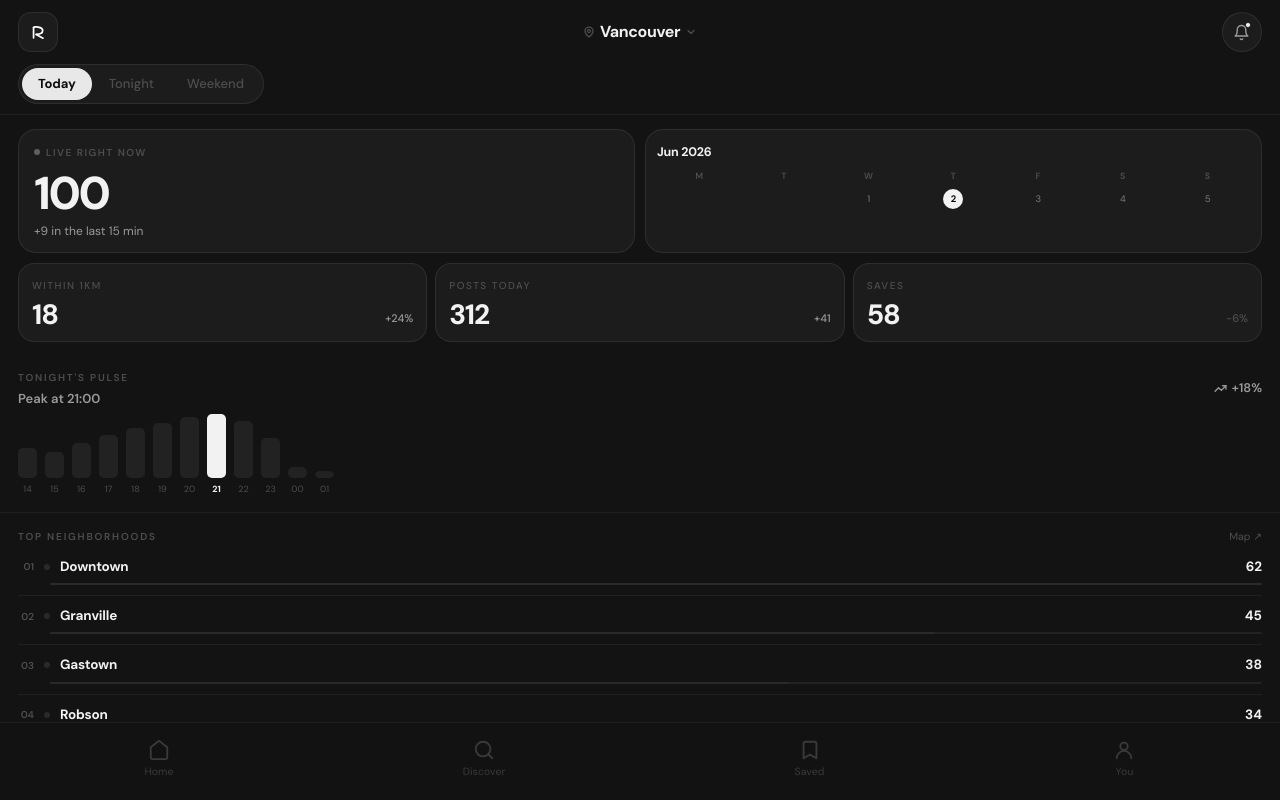
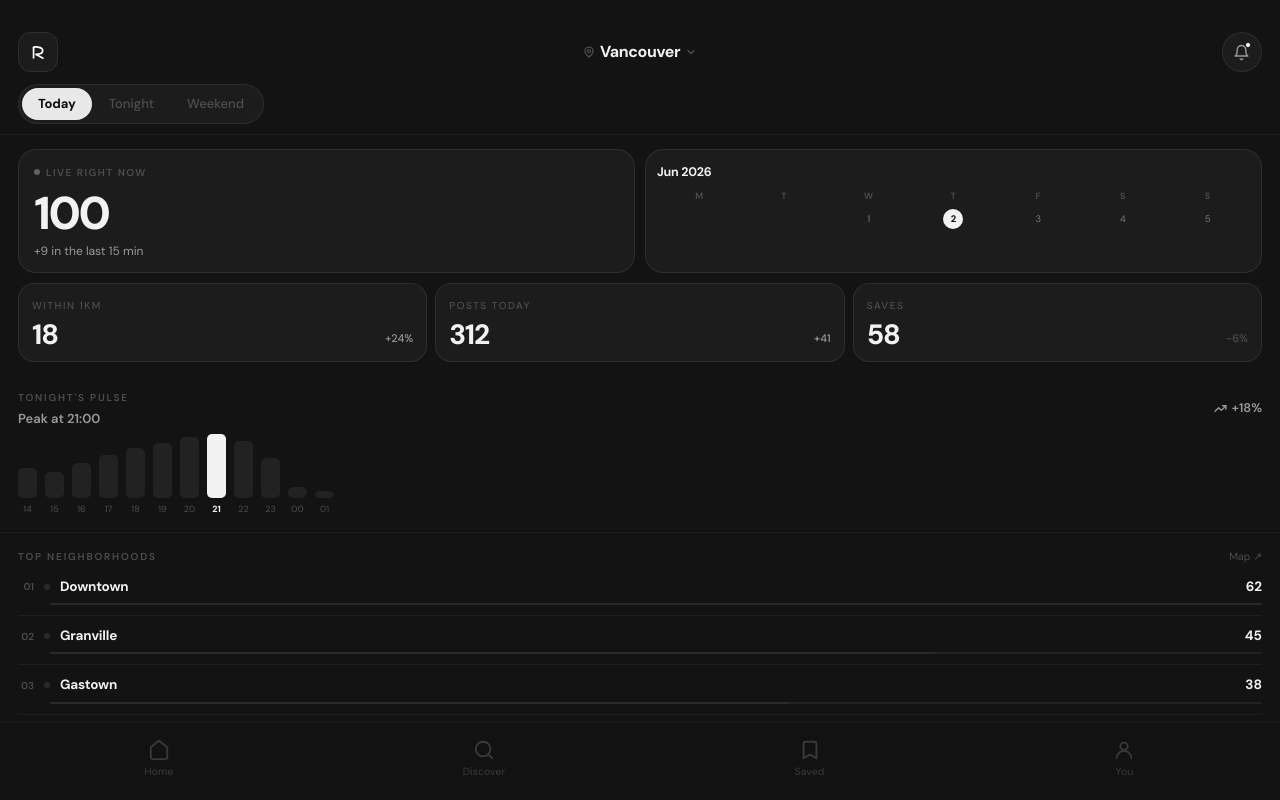
Before and after one commit to davidrencse/recon-app, a Next.js app: page /dashboard in a window 1280 px wide. Built offline with nearby package versions, Linux system fonts and the light colour scheme.

Commit message:
found safari bug #5

```diff
--- a/src/app/globals.css
+++ b/src/app/globals.css
@@ -23,20 +23,21 @@
 html,
 body {
   width: 100%;
-  min-height: 100%;
+  height: 100%;
   margin: 0;
   padding: 0;
-  overflow-x: hidden;
+  overflow: hidden;
   background: #131313;
 }
 
 body {
-  min-height: 100dvh;
   -webkit-text-size-adjust: 100%;
   color: var(--foreground);
   font-family: var(--font-apple);
   -webkit-font-smoothing: antialiased;
   overscroll-behavior: none;
+  position: fixed;
+  inset: 0;
 }
 
 * {
--- a/src/components/AppShell.tsx
+++ b/src/components/AppShell.tsx
@@ -11,19 +11,16 @@ export default function AppShell({ children }: { children: React.ReactNode }) {
   return (
     /*
        THE TRUE FULLSCREEN LOCK:
-       - width: 100vw ensures it completely fills the Safari viewport.
-       - No maxWidth constraints, so iOS doesn't try to scale it differently.
+       - Since body is position: fixed, AppShell just fills 100% of it.
+       - This eliminates double-fixed conflicts on Safari.
     */
     <div style={{
-      position: "fixed",
-      inset: 0,
-      width: "100vw",
+      width: "100%",
       height: "100%",
       background: "#131313",
       display: "flex",
       flexDirection: "column",
       overflow: "hidden",
-      zIndex: 1,
     }}>
       {/*
           Main Content Container:
@@ -36,7 +33,7 @@ export default function AppShell({ children }: { children: React.ReactNode }) {
         display: "flex",
         flexDirection: "column",
         overflow: "hidden",
-        paddingTop: "env(safe-area-inset-top, 0px)",
+        paddingTop: "max(env(safe-area-inset-top), 20px)",
         position: "relative",
       }}>
         {children}
--- a/src/components/BottomNav.tsx
+++ b/src/components/BottomNav.tsx
@@ -113,7 +113,7 @@ function SettingRow({ label, sublabel, last=false }: { label: string; sublabel?:
 /* ══ Settings panel ═══════════════════════════════════════════════ */
 function SettingsPanel({ onClose }: { onClose: () => void }) {
   return (
-    <div style={{ position:"absolute", inset:0, background:BG, zIndex:70, overflowY:"auto", scrollbarWidth:"none" }}>
+    <div style={{ position:"absolute", inset:0, background:BG, zIndex:70, overflowY:"auto", scrollbarWidth:"none", paddingTop:"max(env(safe-area-inset-top), 20px)" }}>
       <div style={{ display:"flex", justifyContent:"space-between", alignItems:"center", padding:"16px 20px 0" }}>
         <span style={{ fontSize:10, color:T3, letterSpacing:1.8, textTransform:"uppercase", fontWeight:600 }}>Settings</span>
         <button aria-label="Close" onClick={onClose} style={{ background:SURFACE2, border:`1px solid ${BORDER}`, cursor:"pointer", color:T2, width:32, height:32, borderRadius:"50%", display:"flex", alignItems:"center", justifyContent:"center", fontFamily:"inherit" }}>
@@ -151,7 +151,7 @@ function AccountPanel({ onClose }: { onClose: () => void }) {
     </svg>
   );
   return (
-    <div style={{ position:"absolute", inset:0, background:BG, zIndex:70, overflowY:"auto", scrollbarWidth:"none" }}>
+    <div style={{ position:"absolute", inset:0, background:BG, zIndex:70, overflowY:"auto", scrollbarWidth:"none", paddingTop:"max(env(safe-area-inset-top), 20px)" }}>
       <div style={{ display:"flex", justifyContent:"space-between", alignItems:"center", padding:"16px 20px 0" }}>
         <span style={{ fontSize:10, color:T3, letterSpacing:1.8, textTransform:"uppercase", fontWeight:600 }}>Account</span>
         <button aria-label="Close" onClick={onClose} style={{ background:SURFACE2, border:`1px solid ${BORDER}`, cursor:"pointer", color:T2, width:32, height:32, borderRadius:"50%", display:"flex", alignItems:"center", justifyContent:"center", fontFamily:"inherit" }}>
```
